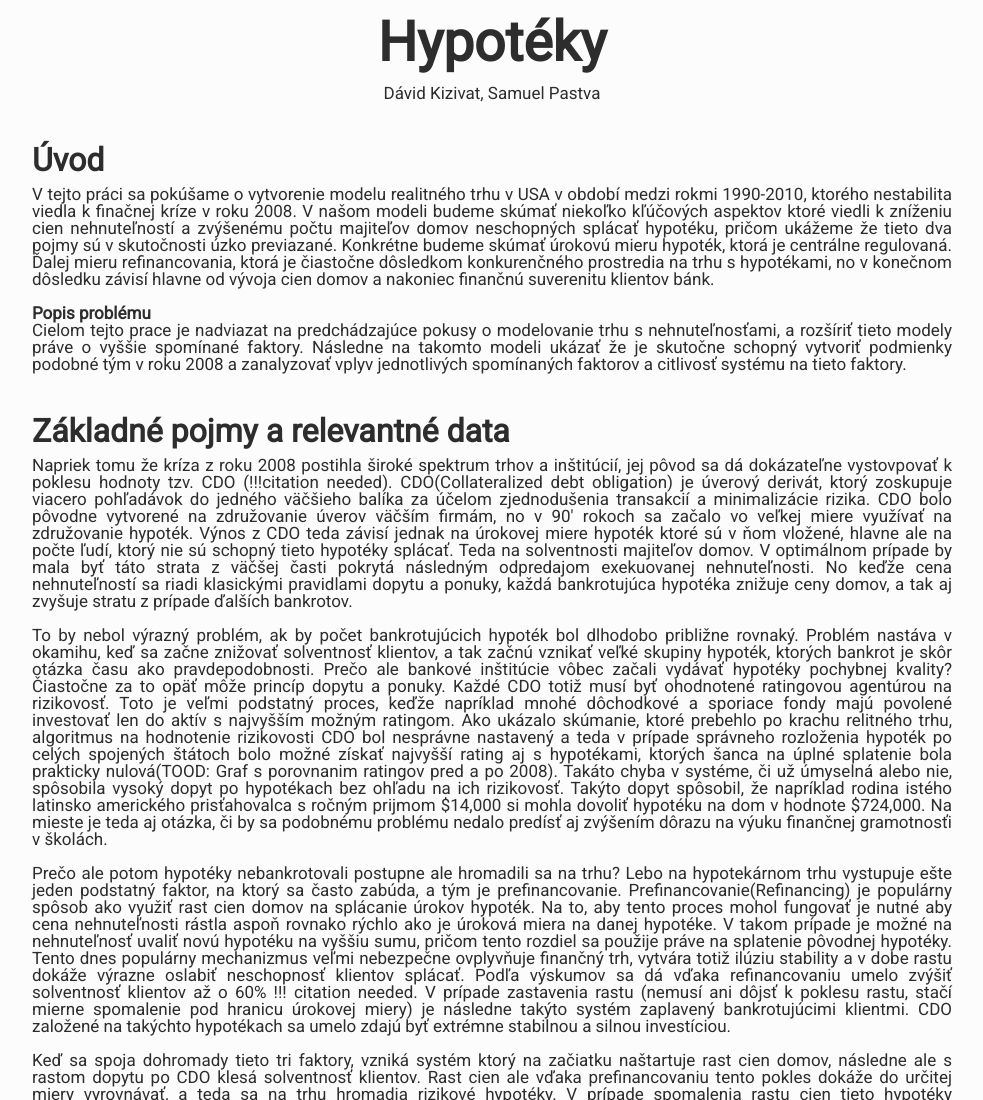
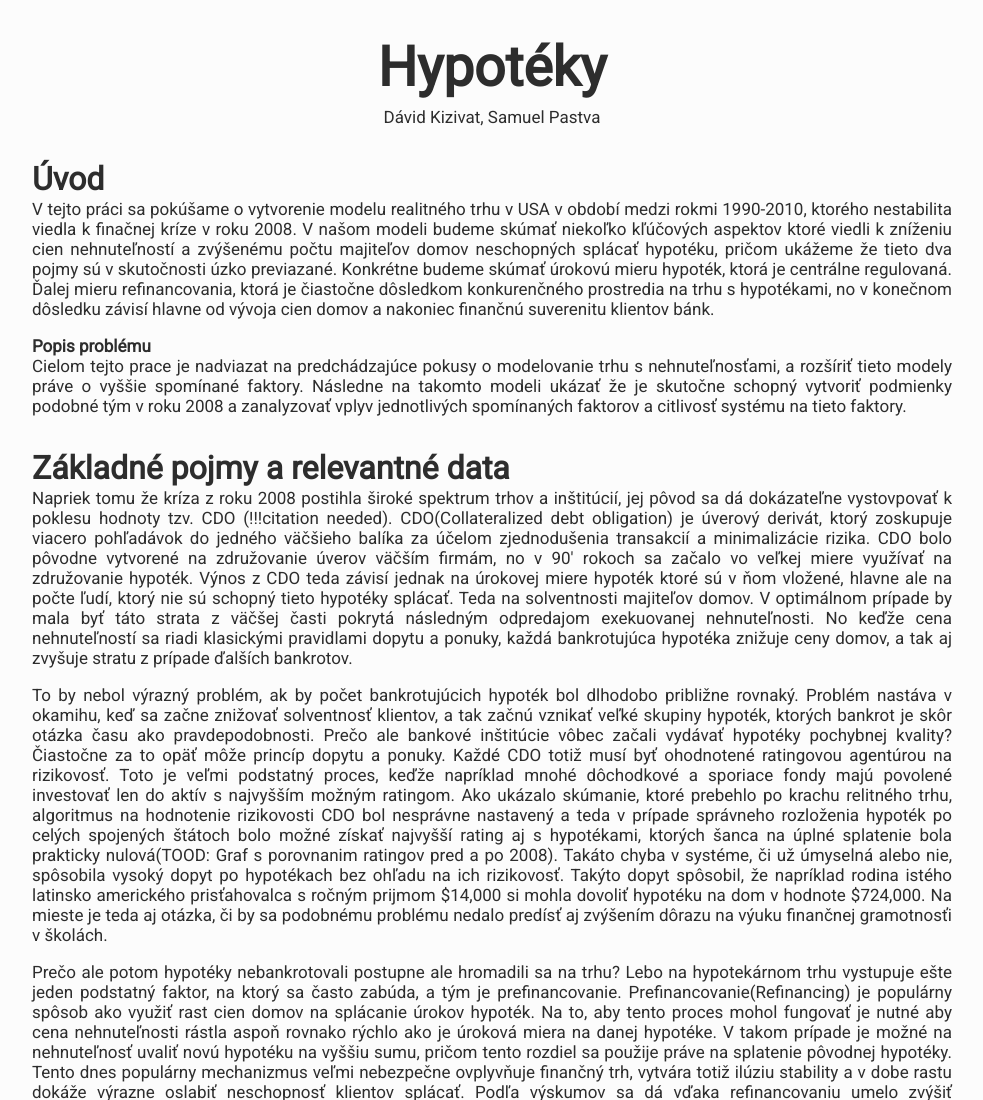
Before and after one commit to daemontus/IV109-housing-crisis, a plain HTML site: page report/index.html in a window 1280 px wide. Shown: the top 1100 px of the page, without its empty margins (148-1131 px from the left). Drawn offline with Linux system fonts and the light colour scheme.

Commit message:
mini zmeny v css

```diff
--- a/report/style.css
+++ b/report/style.css
@@ -22,6 +22,7 @@ body
 	background-color: #FCFCFC;
 	color: #2D2D2D;
 	font-size: 17px;
+	line-height: 20px;
 }
 
 div#page
@@ -33,7 +34,7 @@ div#page
 
 header
 {
-	margin: 0 auto;
+	margin: 42px auto;
 	display: block;
 	text-align: center;
 }
@@ -41,6 +42,7 @@ header
 h1
 {
 	margin: 15px;
+	padding: 15px;
 	font-size: 55px;
 	font-weight: bolder;
 }
```
